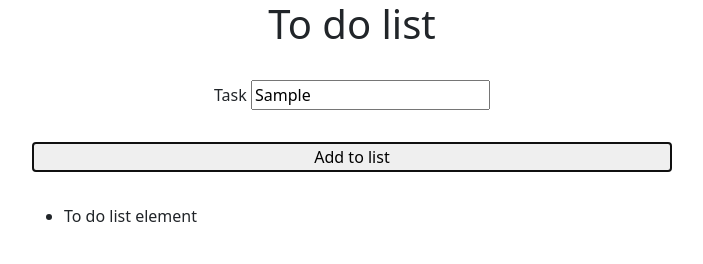
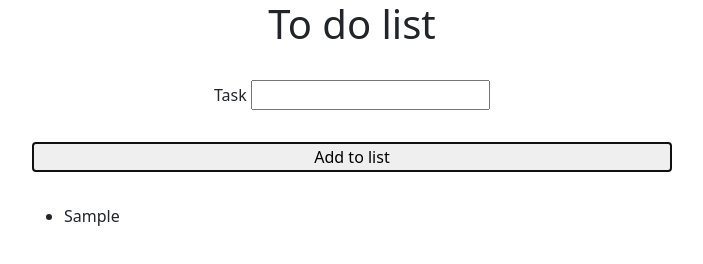
Before and after one commit to jamesbdev/todolist, a plain HTML site: page index.html in a window 1280 px wide. Both pictures are taken after typing "Sample" into the empty fields and a click on the button "Add to list". Shown: the whole page, without its empty margins (288-991 px from the left). Drawn offline with nearby package versions, Linux system fonts and the light colour scheme.

Commit message:
adding behaviour

```diff
--- a/index.html
+++ b/index.html
@@ -17,7 +17,7 @@
         </form>
         <button id="submit">Add to list</button>
         <ul class="to-do-list">
-            <li>To do list element</li>
+            <li id="first-task">To do list element</li>
         </ul>
     </div>
 
--- a/script.js
+++ b/script.js
@@ -9,8 +9,12 @@
 //when user clicks on submit, print value to the console
 const submitBtn = document.getElementById('submit');
 submitBtn.addEventListener('click', function(){
-    console.log('test');
+    $('#first-task').html($('#task').val())
+    $('#task').val('')
+    //clear the input
 })
+
+
 
 // when a user clicks on an element in the list
 // remove the element from the list
```
